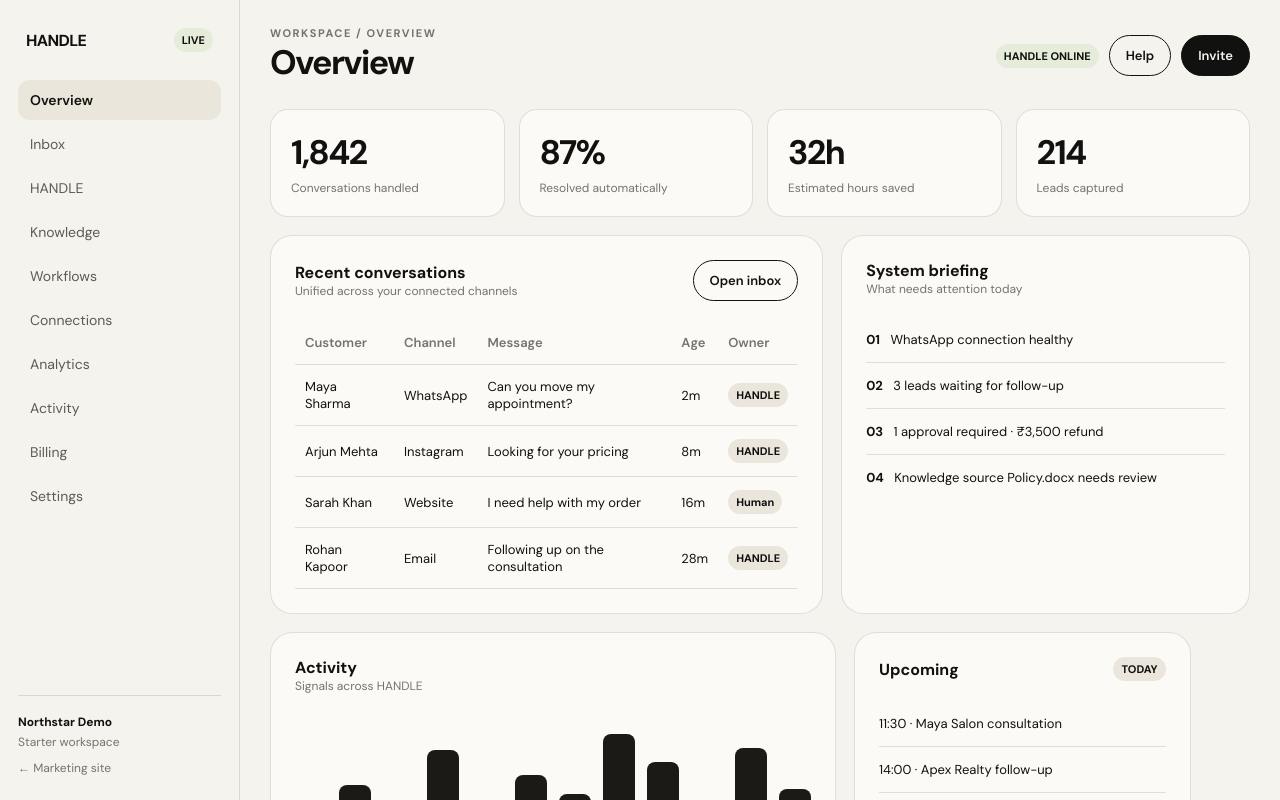
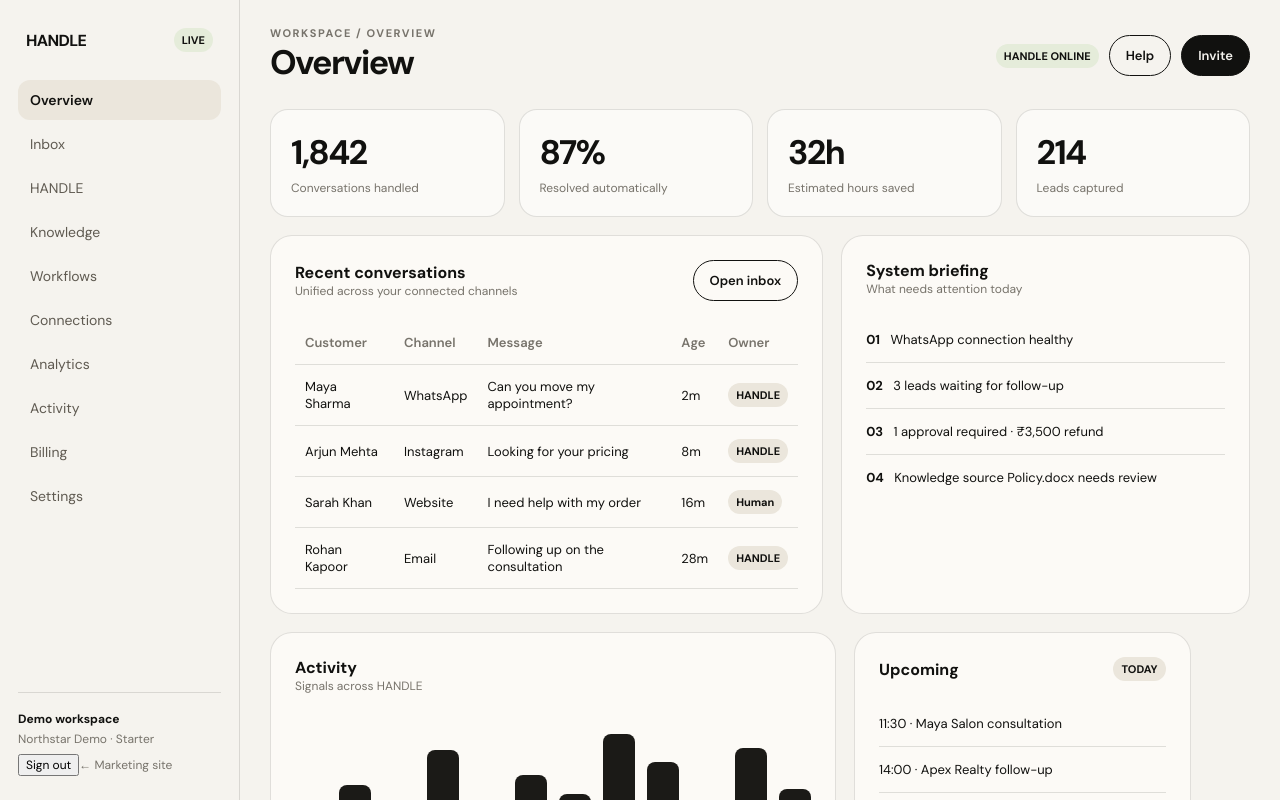
Before and after one commit to killgaming876/handle, a Next.js app: page /dashboard in a window 1280 px wide. Shown: the top 800 px of the page. Built offline with nearby package versions, Linux system fonts and the light colour scheme; no server answers.

Commit message:
feat: connect dashboard shell to Supabase session

```diff
--- a/src/components/DashboardShell.tsx
+++ b/src/components/DashboardShell.tsx
@@ -1,15 +1,37 @@
+'use client';
+
 import Link from 'next/link';
+import { useEffect, useState } from 'react';
+import { supabase } from '@/lib/supabase';
 
 const items = [
   ['Overview','/dashboard'],['Inbox','/dashboard/inbox'],['HANDLE','/dashboard/handle'],['Knowledge','/dashboard/knowledge'],['Workflows','/dashboard/workflows'],['Connections','/dashboard/connections'],['Analytics','/dashboard/analytics'],['Activity','/dashboard/activity'],['Billing','/dashboard/billing'],['Settings','/dashboard/settings'],
 ];
 
 export function DashboardShell({ children, active = 'Overview' }: { children: React.ReactNode; active?: string }) {
+  const [email, setEmail] = useState('Demo workspace');
+  const [checked, setChecked] = useState(false);
+
+  useEffect(() => {
+    if (!supabase) { setChecked(true); return; }
+    supabase.auth.getUser().then(({ data }) => {
+      if (data.user?.email) setEmail(data.user.email);
+      setChecked(true);
+    });
+  }, []);
+
+  async function signOut() {
+    await supabase?.auth.signOut();
+    window.location.href = `${process.env.NEXT_PUBLIC_BASE_PATH || '/handle'}/`;
+  }
+
+  if (!checked) return <div className="auth-loading"><div className="loading-mark">HANDLE</div><div className="loading-line" /></div>;
+
   return <div className="dashboard">
     <aside className="sidebar">
       <div className="side-brand"><Link className="wordmark" href="/">HANDLE</Link><span className="badge live">LIVE</span></div>
       <nav className="side-nav">{items.map(([label,href])=><Link key={label} href={href} className={'side-link '+(active===label?'active':'')}>{label}</Link>)}</nav>
-      <div className="workspace"><strong>Northstar Demo</strong><div className="muted" style={{marginTop:4}}>Starter workspace</div><Link href="/" className="muted" style={{display:'inline-block',marginTop:10}}>← Marketing site</Link></div>
+      <div className="workspace"><strong>{email}</strong><div className="muted" style={{marginTop:4}}>Northstar Demo · Starter</div><button className="text-button" onClick={signOut}>Sign out</button><Link href="/" className="muted" style={{display:'inline-block',marginTop:10}}>← Marketing site</Link></div>
     </aside>
     <section className="dash-main">
       <header className="dash-top"><div><div className="eyebrow">WORKSPACE / {active.toUpperCase()}</div><h1 className="dash-title">{active}</h1></div><div className="navactions"><span className="badge live">HANDLE ONLINE</span><button className="btn">Help</button><button className="btn dark">Invite</button></div></header>
```
